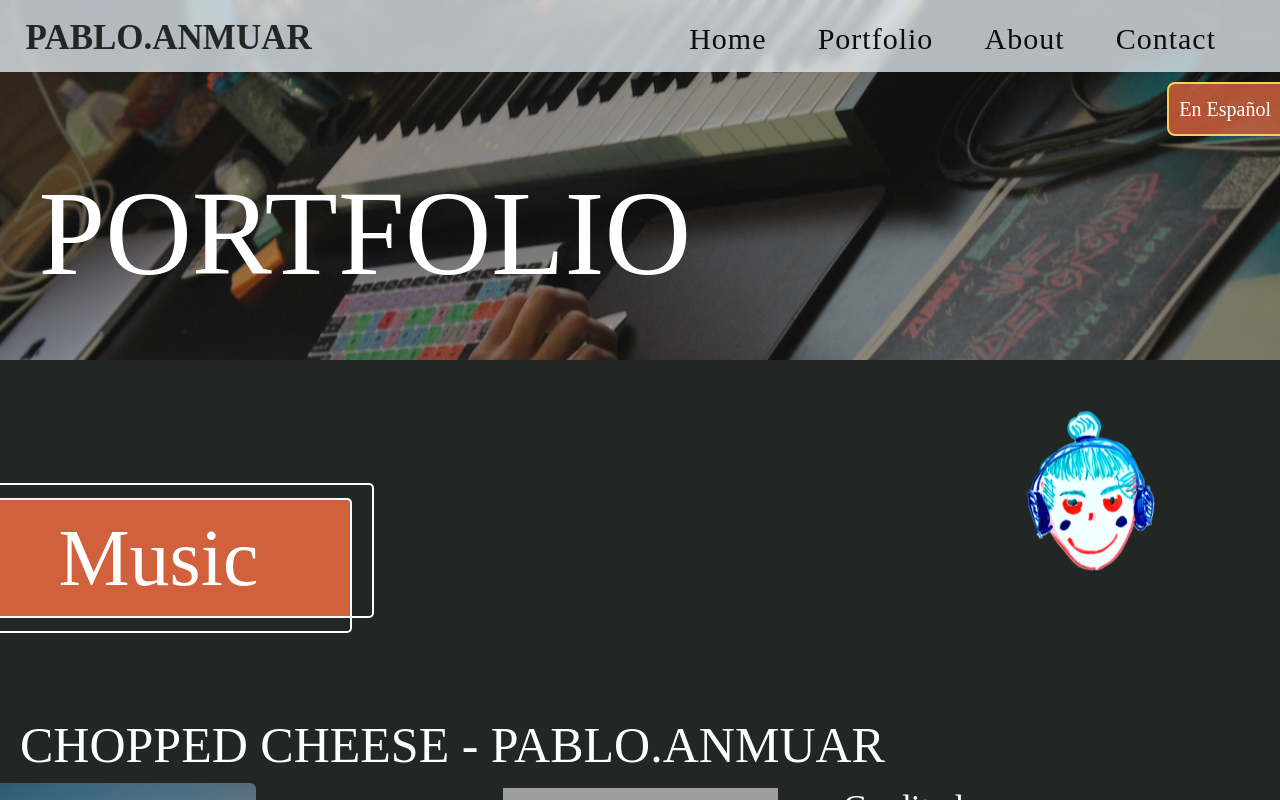
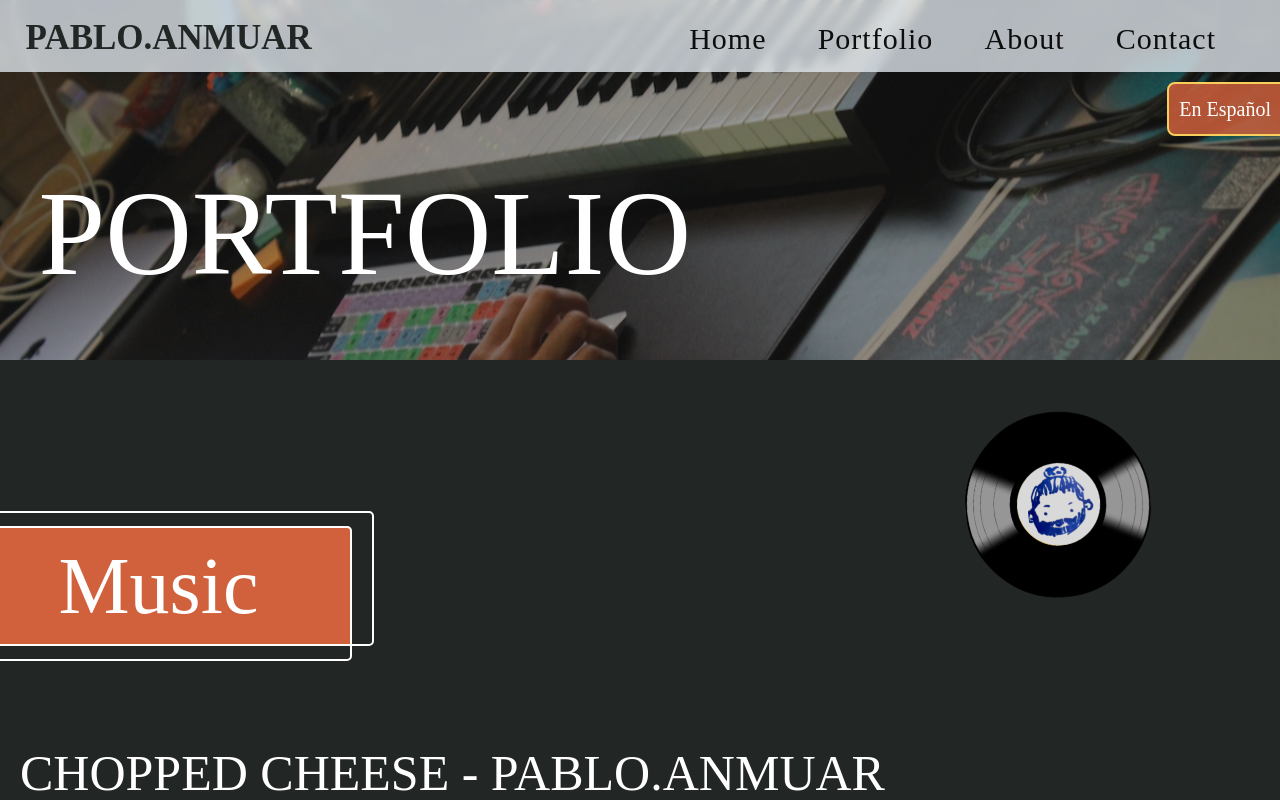
Before and after one commit to ryan-christopher/pabloanmuar, a React (Create React App) app: page /portfolio in a window 1280 px wide. Shown: the top 800 px of the page. Built offline with nearby package versions, Linux system fonts and the light colour scheme; grey boxes are pictures that could not be loaded.

Commit message:
picture updates

```diff
--- a/public/index.html
+++ b/public/index.html
@@ -24,7 +24,7 @@
       Learn how to configure a non-root public URL by running `npm run build`.
     -->
   <title> PABLO.ANMUAR </title>
-  <link rel="icon" type="image/x-icon" href="/media/pabdood.png">
+  <link rel="icon" type="image/x-icon" href="/media/pabloDoodle.png">
 </head>
 
 <body style="background-color: #e9f1f7;">
--- a/src/components/Contact.js
+++ b/src/components/Contact.js
@@ -81,7 +81,7 @@ function Contact() {
                                 </a>
                             </div>
                         </div>
-                        <img src="media/pabloDoodle2.png" alt="" className="block ml-auto mr-auto w-[15vw] min-w-[200px]" />
+                        <img src="media/pabloDoodle.png" alt="" className="block ml-auto mr-auto w-[15vw] max-w-[250px] min-w-[200px]" />
                     </div>
                 </div>
             </div>
--- a/src/components/Landing.js
+++ b/src/components/Landing.js
@@ -35,7 +35,7 @@ function Landing() {
                             {t('description.landing')}
                         </h3>
 
-                        <img src="media/logo.png" alt="Pablo as a cartoon." className='block ml-auto mr-auto w-[25%] sm:w-[30%] min-w-[125px] mt-[5vh] mb-[3vh]' />
+                        <img src="media/pabloDoodleCenter.png" alt="Pablo as a cartoon." className='block ml-auto mr-auto w-[25%] sm:w-[30%] min-w-[125px] mt-[5vh] mb-[3vh]' />
                         <h3 className='text-[30px] mt-[5vh] lg:mt-[0] lg:text-[50px] text-center font-bold font-["Waiting_for_the_Sunrise"] [-webkit-text-stroke:0.5px_white]'>
                             &lt;Trágame • Música&gt;
                         </h3>
--- a/src/components/Portfolio.js
+++ b/src/components/Portfolio.js
@@ -20,9 +20,9 @@ function Portfolio() {
                 </ParallaxBanner>
             </div>
             <span className='block ml-auto mr-auto w-full align-center text-right'>
-                <Parallax rotate={[-30, 30]} className="w-[10vw] min-w-[120px] inline-block max-w-[200px]
+                <Parallax rotate={[-30, 30]} className="w-[15vw] min-w-[150px] inline-block max-w-[400px]
                         ease-linear duration-[50ms] mr-[10vw]">
-                    <img src="media/pabdood.png" alt="" className="p-[0px] mt-[50px] opacity-100 hover:scale-125 ease-in duration-200" aria-hidden="true" />
+                    <img src="media/pabloVinyl.png" alt="" className="mt-[50px] opacity-100 hover:scale-125 ease-in duration-200" aria-hidden="true" />
                 </Parallax>
             </span>
             <div className="borderwrapper w-fit ml-[calc(-2vw-10px)] mt-[-10vh] block mr-auto">
--- a/src/styles/index.css
+++ b/src/styles/index.css
@@ -20,7 +20,7 @@
   .preload-finish {
     opacity: 0;
     pointer-events: none;
-    transition: all 1s ease 1s;
+    transition: all 0.5s ease 0.5s;
   }
 
   .resultsload-finish {
```
Also changed, not shown: public/media/pabloDoodleCenter.png (added), public/media/pabloVinyl.png (added).
